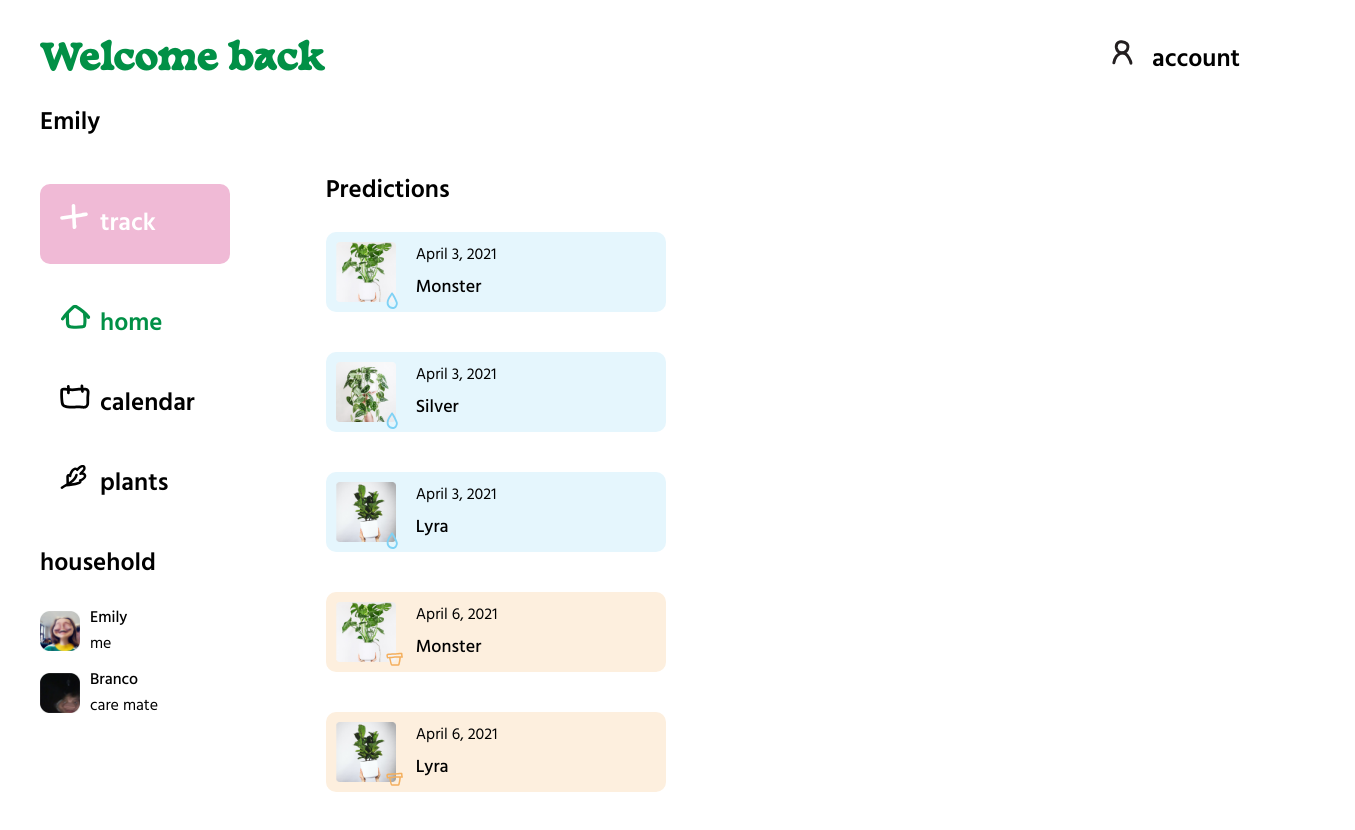
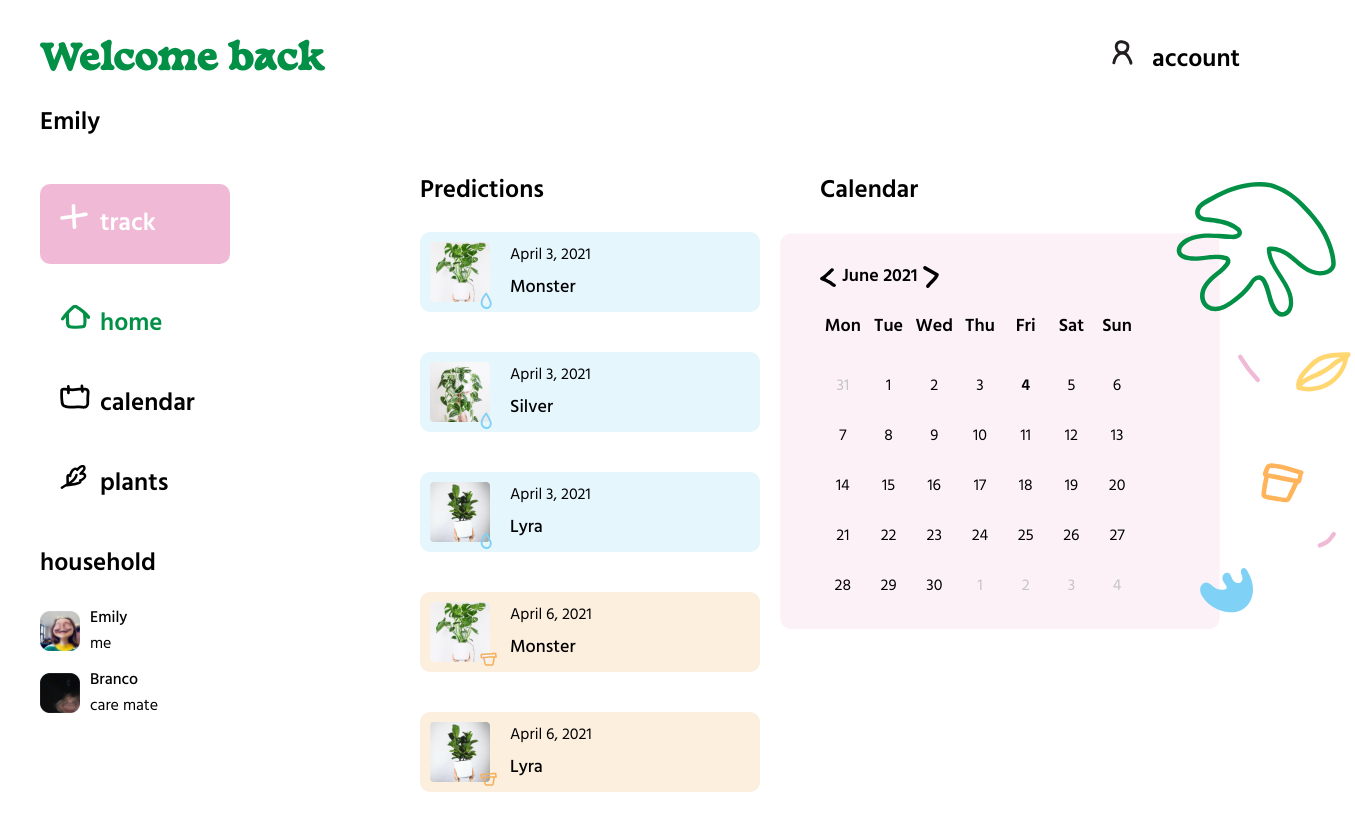
Before and after one commit to emilyberghen/hoya, a React (Create React App) app: page / in a window 1280 px wide. Shown: the top 830 px of the page, 1355 px wide, since content can reach past the window. Built offline with nearby package versions, Linux system fonts and the light colour scheme.

Commit message:
calendar on home

```diff
--- a/src/App.scss
+++ b/src/App.scss
@@ -239,6 +239,7 @@ main {
     margin-bottom: $margin-l;
   }
   .react-calendar__navigation__label__labelText {
+    position: relative;
     font-size: $font-size-l;
     font-weight: 600;
   }
@@ -629,15 +630,7 @@ main {
   }
 
   header {
-    width: 300px;
-
-    .container {
-      position: fixed;
-    }
-  }
-
-  .sidebar {
-    width: 200px;
+    width: 280px;
 
     .container {
       position: fixed;
@@ -650,7 +643,16 @@ main {
   }
 
   main {
-    width: 760px;
+    width: 720px;
+  }
+
+  main .home {
+    display: flex;
+    justify-content: space-between;
+
+    .calendar {
+      width: 320px;
+    }
   }
 
   .predictions {
@@ -684,7 +686,34 @@ main {
     }
   }
 
-  .calendar {
+  .calendar-small {
+    .react-calendar {
+      position: relative;
+      margin-top: 50px;
+    }
+    .react-calendar::before {
+      display: block;
+      content: "";
+      width: 575px;
+      height: 500px;
+      background-image: url(./icons/calendar-bg-small.svg);
+      background-repeat: no-repeat;
+      background-size: contain;
+      position: absolute;
+      top: -100px;
+      left: -40px;
+      z-index: -10;
+    }
+
+    .react-calendar__navigation__label__labelText::before {
+      position: static;
+      background: transparent;
+      width: 0;
+      height: 0;
+    }
+  }
+
+  .calendar-big {
     .react-calendar {
       position: relative;
       margin-bottom: $margin-m;
@@ -710,10 +739,10 @@ main {
     }
 
     .react-calendar__navigation__prev-button {
-      transform: translateX(175px);
+      transform: translateX(200px);
     }
     .react-calendar__navigation__next-button {
-      transform: translateX(-175px);
+      transform: translateX(-200px);
     }
   }
 
@@ -776,7 +805,7 @@ main {
 
     .left,
     .right {
-      width: 360px;
+      width: 350px;
     }
 
     .submit {
@@ -805,7 +834,7 @@ main {
     .admin,
     .household,
     .settings {
-      width: 360px;
+      width: 350px;
     }
 
     .settings {
@@ -820,20 +849,40 @@ main {
 
 @media (min-width: 1500px) {
   main {
+    width: 900px;
     .plants {
       grid-template-columns: repeat(4, 160px);
     }
   }
 
-  .calendar {
+  header {
+    width: 300px;
+  }
+
+  .sidebar {
+    width: 200px;
+
+    .container {
+      position: fixed;
+    }
+  }
+
+  main .home {
+    .calendar,
+    .predictions section {
+      width: 360px;
+    }
+  }
+
+  .calendar-big {
     .react-calendar__tile {
       height: 110px;
     }
     .react-calendar__navigation__prev-button {
-      transform: translateX(250px);
+      transform: translateX(320px);
     }
     .react-calendar__navigation__next-button {
-      transform: translateX(-250px);
+      transform: translateX(-320px);
     }
   }
 }
--- a/src/pages/Calendar.js
+++ b/src/pages/Calendar.js
@@ -6,7 +6,7 @@ import data from "./../data/trackItems.json";
 
 const CalendarPage = () => {
   return (
-    <div className="calendar">
+    <div className="calendar calendar-big">
       <Calendar locale="en" />
       <TrackItems view="mobile" items={data} />
     </div>
--- a/src/pages/Home.js
+++ b/src/pages/Home.js
@@ -1,16 +1,24 @@
 import React from "react";
+import Calendar from "react-calendar";
 
 import Predictions from "../components/predictions/Predictions";
 import predictions from "../data/predictions.json";
 
 const HomePage = () => {
   return (
-    <>
-      <h2>Predictions</h2>
+    <div className="home">
       <div className="predictions">
+        <h2>Predictions</h2>
         <Predictions predictions={predictions} />
       </div>
-    </>
+
+      <div className="desktop">
+        <div className="calendar calendar-small">
+          <h2>Calendar</h2>
+          <Calendar locale="en" />
+        </div>
+      </div>
+    </div>
   );
 };
 
```
Also changed, not shown: src/icons/calendar-bg-small.svg (added).
